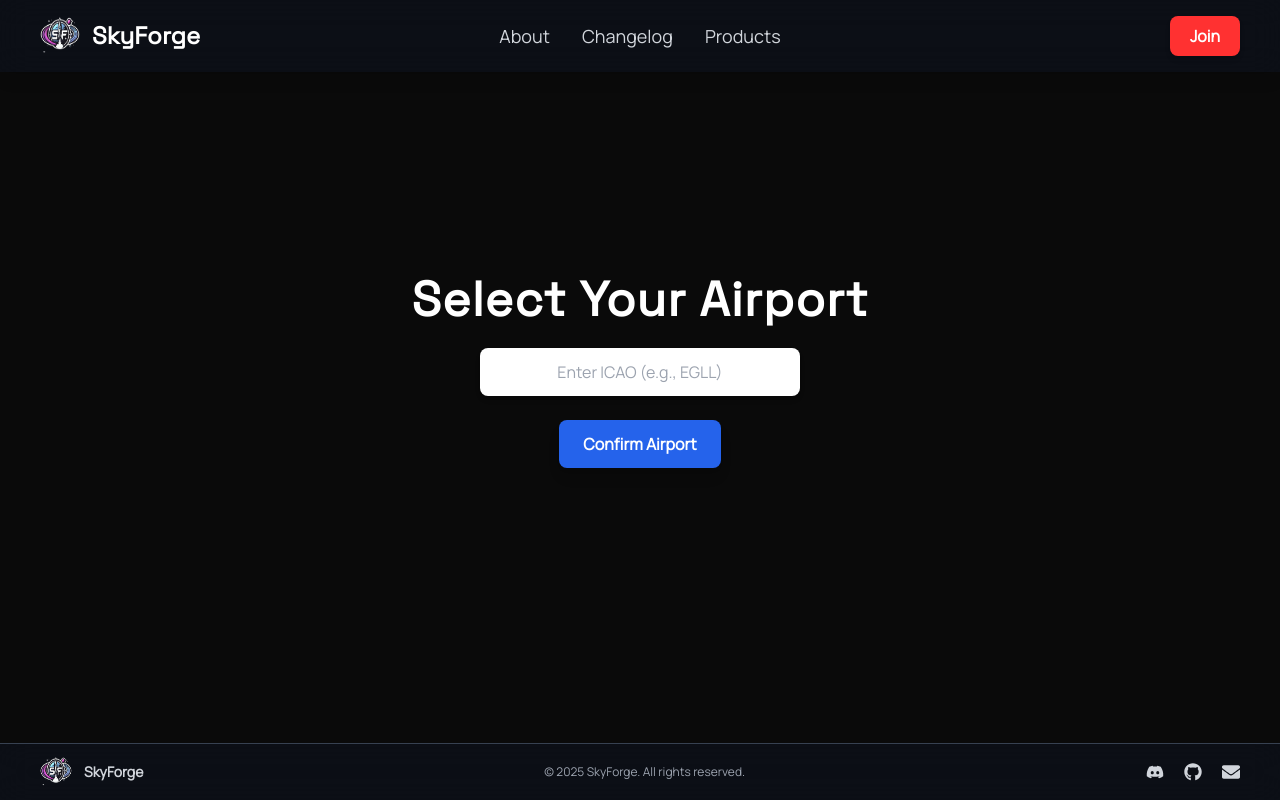
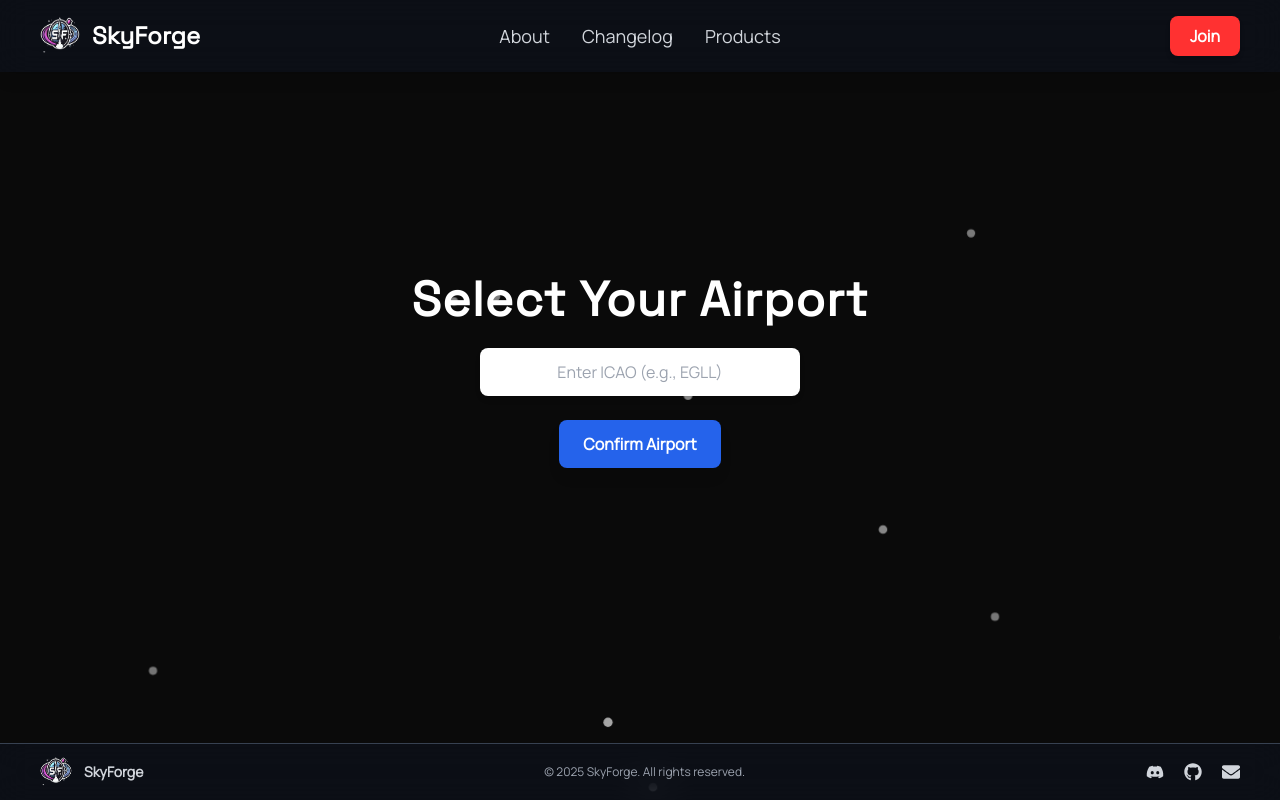
Before and after one commit to Hamza61988/SkyForge, a React (Vite) app in the folder frontend/: page /select-airport in a window 1280 px wide. Built offline with nearby package versions, Linux system fonts and the light colour scheme.

Commit message:
animation for airport page

```diff
--- a/frontend/src/App.tsx
+++ b/frontend/src/App.tsx
@@ -5,6 +5,7 @@ import AirportSelection from "./routes/AirportSelection";
 import CallsignInput from "./routes/CallsignInput";
 import GateAssignment from "./routes/GateAssignment";
 import About from "./routes/About";
+
 
 export default function App() {
   return (
--- /dev/null
+++ b/frontend/src/components/FloatingParticles.tsx
@@ -0,0 +1,31 @@
+import { motion } from "framer-motion";
+
+const particles = Array.from({ length: 20 }, (_, i) => ({
+  id: i,
+  x: Math.random() * 100 + "vw",
+  y: Math.random() * 100 + "vh",
+}));
+
+export default function FloatingParticles() {
+  return (
+    <div className="absolute inset-0 overflow-hidden pointer-events-none">
+      {particles.map((p) => (
+        <motion.div
+          key={p.id}
+          className="absolute w-2 h-2 bg-white rounded-full opacity-50 shadow-lg"
+          style={{ left: p.x, top: p.y }}
+          animate={{
+            y: ["-10vh", "110vh"],
+            opacity: [0.1, 0.7, 0.1],
+            scale: [0.8, 1.2, 0.8],
+          }}
+          transition={{
+            duration: Math.random() * 15 + 5,
+            repeat: Infinity,
+            ease: "linear",
+          }}
+        />
+      ))}
+    </div>
+  );
+}
--- a/frontend/src/routes/AirportSelection.tsx
+++ b/frontend/src/routes/AirportSelection.tsx
@@ -3,9 +3,10 @@ import { motion } from "framer-motion";
 import { useNavigate } from "react-router-dom";
 import Header from "../components/Header";
 import Footer from "../components/Footer";
-import airportsData from "../data/airports.json"; // Explicitly define type
+import FloatingParticles from "../components/FloatingParticles";
+import airportsData from "../data/airports.json"; // Local dataset
 
-// Define the type for the airport data
+// Define Airport Type
 interface Airport {
   ident: string; // ICAO Code
   name: string;  // Airport Name
@@ -19,6 +20,7 @@ export default function AirportSelection() {
   const [suggestions, setSuggestions] = useState<Airport[]>([]);
   const navigate = useNavigate();
 
+  // Filter Airport Suggestions Based on Input
   useEffect(() => {
     if (icao.length >= 2) {
       const filteredAirports = airports
@@ -38,19 +40,22 @@ export default function AirportSelection() {
 
   const handleSubmit = () => {
     if (icao.length === 4) {
-      navigate(`/assign-gate/${icao.toUpperCase()}`);
+      navigate(`/callsigninput?airport=${icao.toUpperCase()}`);
     } else {
       alert("Please enter a valid 4-letter ICAO code.");
     }
   };
 
   return (
-    <div className="min-h-screen flex flex-col bg-[#0A0A0A] text-gray-300">
+    <div className="min-h-screen flex flex-col bg-[#0A0A0A] text-gray-300 relative">
+      {/* Floating Particles Background */}
+      <FloatingParticles />
+
       {/* Header */}
       <Header />
 
       {/* Main Content */}
-      <div className="flex flex-col items-center justify-center flex-grow px-6 text-center">
+      <div className="flex flex-col items-center justify-center flex-grow px-6 text-center relative z-10">
         {/* Title */}
         <motion.h1
           className="text-5xl font-extrabold text-white tracking-wide font-heading"
```
